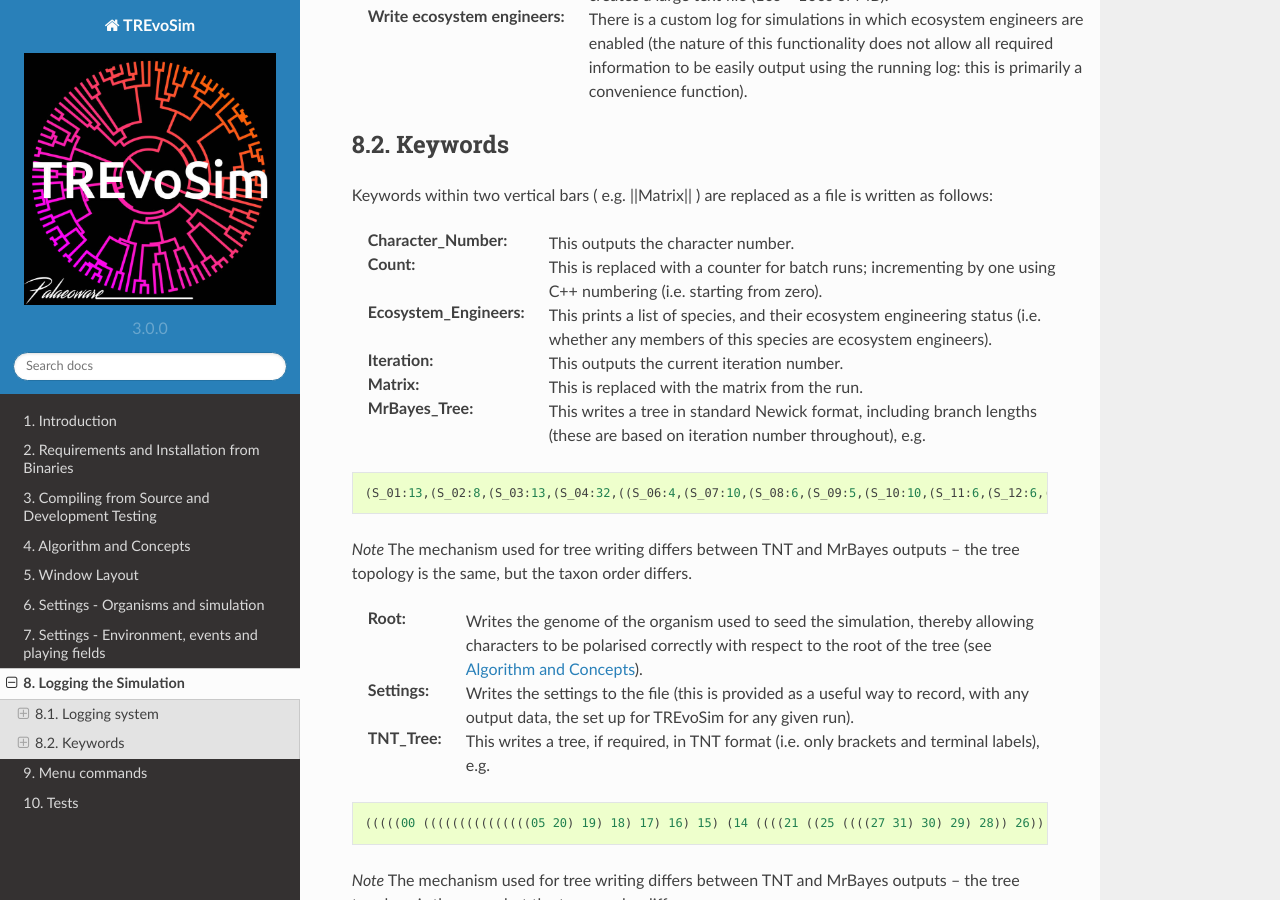
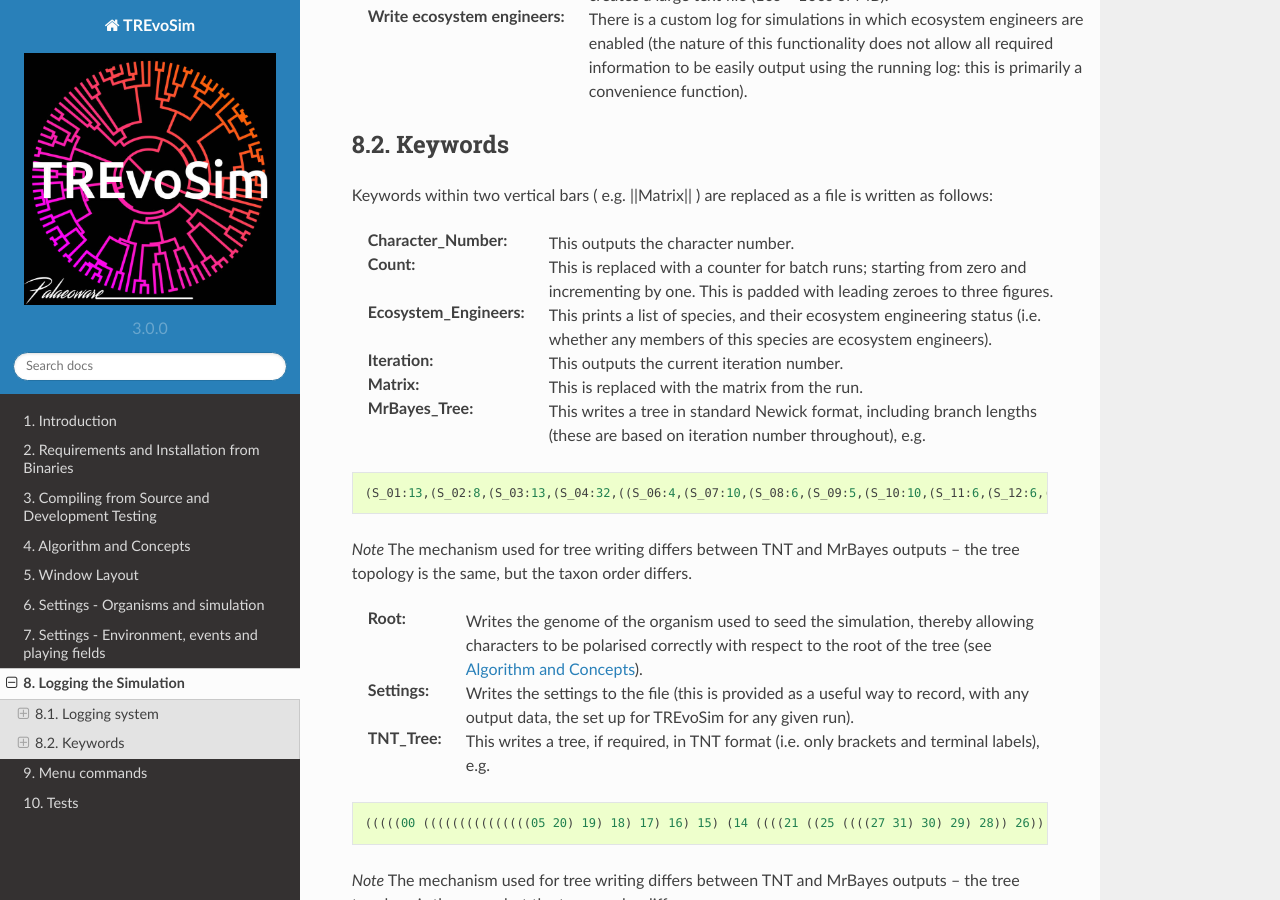
Before and after one commit to palaeoware/trevosim, a Sphinx documentation site: the page built from docs/loggingsim.rst, in a window 1280 px wide and 900 px high, scrolled down 2693 px. Built offline with Sphinx 7.4.7 and the Read the Docs theme 2.0.0, drawn with Linux system fonts in a browser that asks for light colours.

Commit message:
Clarify zero padding on count, and update wording on C++ numbering

```diff
--- a/docs/loggingsim.rst
+++ b/docs/loggingsim.rst
@@ -43,7 +43,7 @@ Keywords
 Keywords within two vertical bars ( e.g. \|\|Matrix\|\| ) are replaced as a file is written as follows:
 
 :Character_Number: This outputs the character number.
-:Count: This is replaced with a counter for batch runs; incrementing by one using C++ numbering (i.e. starting from zero).
+:Count: This is replaced with a counter for batch runs; starting from zero and incrementing by one. This is padded with leading zeroes to three figures.
 :Ecosystem_Engineers: This prints a list of species, and their ecosystem engineering status (i.e. whether any members of this species are ecosystem engineers).
 :Iteration: This outputs the current iteration number.
 :Matrix: This is replaced with the matrix from the run.
```
